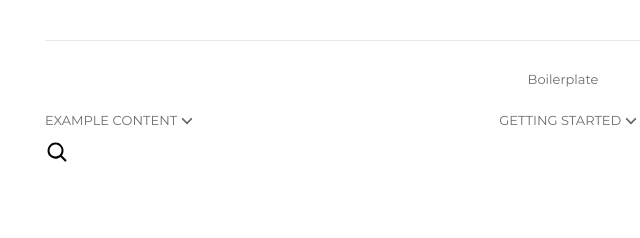
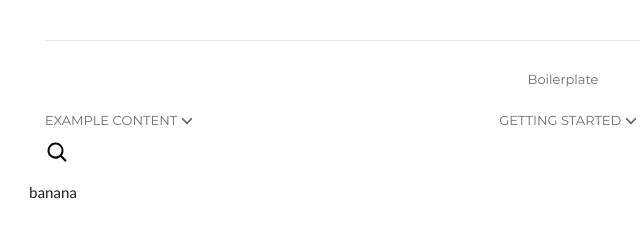
Before and after one commit to fieitas/website, a website with bundled scripts: page 404.html in a window 1280 px wide. Shown: the full height of the page, 77-717 px from the left. Built offline with nearby package versions, Linux system fonts and the light colour scheme; no server answers; files whose address does not match are found by name.

Commit message:
404 chancges

```diff
--- a/404.html
+++ b/404.html
@@ -40,6 +40,7 @@
   <header></header>
   <main class="error">
     <div class="section">
+      banana
 <!--      <svg viewBox="1 0 38 18" class="error-number">-->
 <!--        <text x="0" y="17">404</text>-->
 <!--      </svg>-->
```
